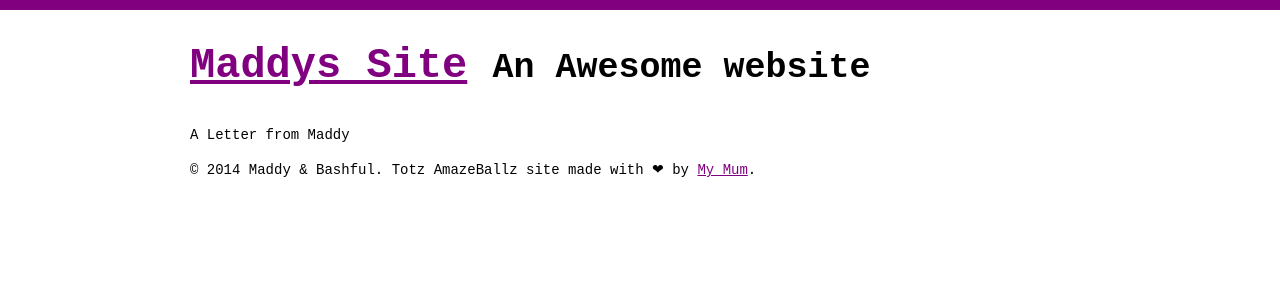
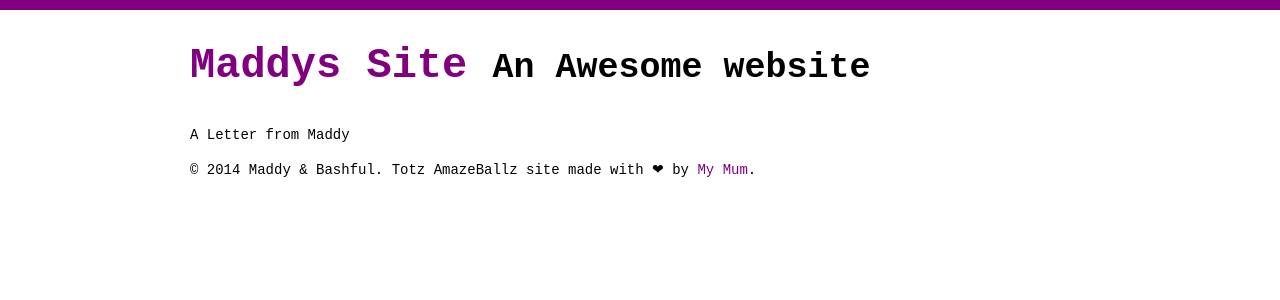
Before and after one commit to roachhd/maddy, a Jekyll site: the page built from letters/index.html, in a window 1280 px wide. Shown: the top 300 px of the page. Built offline with Jekyll 4.4.1, drawn with Linux system fonts in a browser that asks for light colours.

Commit message:
Update color-css.html

```diff
--- a/_includes/color-css.html
+++ b/_includes/color-css.html
@@ -1,7 +1,7 @@
 <style>
     html { margin: 0; padding: 0; border-top: 10px solid purple; }
     body { width: 90%; max-width: 900px; margin: 20px auto; font-family: monospace; font-size: 14px; line-height: 1.5em; }
-    a { color: purple; text-decoration: underline; }
+    a { color: purple; text-decoration: none; }
     h1 { font-size: 4em; }
     h1 em { color: magenta; font-size: .3em; }
     h3 { font-size: 3em; line-height: .7em; }
```
